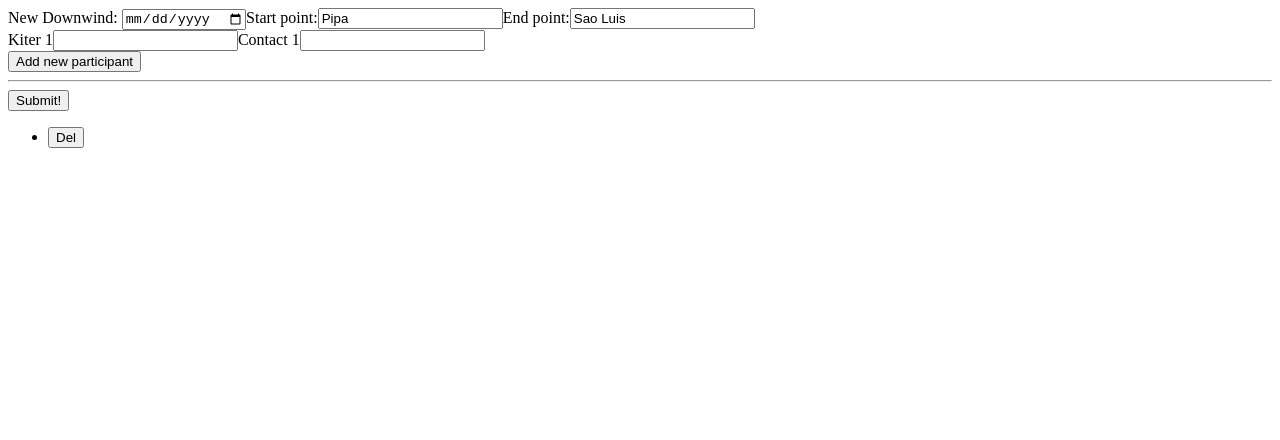
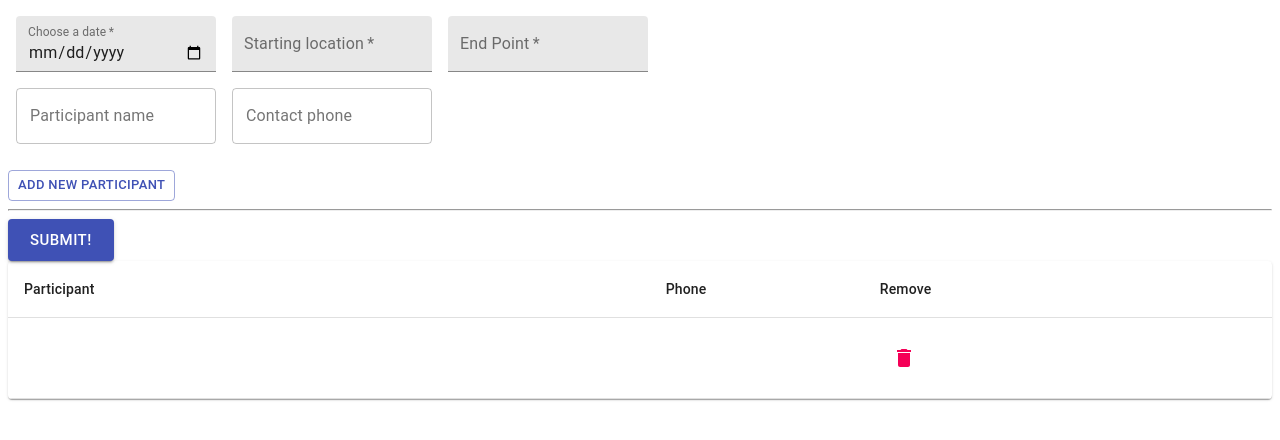
Before and after one commit to ndrean/dynformsReact, a React (Create React App) app: page / in a window 1280 px wide. Shown: the top 440 px of the page. Built offline with nearby package versions, Linux system fonts and the light colour scheme.

Commit message:
aded material ui

```diff
--- a/package.json
+++ b/package.json
@@ -3,6 +3,8 @@
   "version": "0.1.0",
   "private": true,
   "dependencies": {
+    "@material-ui/core": "^4.10.1",
+    "@material-ui/icons": "^4.9.1",
     "@testing-library/jest-dom": "^4.2.4",
     "@testing-library/react": "^9.3.2",
     "@testing-library/user-event": "^7.1.2",
--- a/public/index.html
+++ b/public/index.html
@@ -1,14 +1,12 @@
 <!DOCTYPE html>
 <html lang="en">
+
 <head>
   <meta charset="utf-8" />
   <link rel="icon" href="%PUBLIC_URL%/favicon.ico" />
-    <meta name="viewport" content="width=device-width, initial-scale=1" />
+  <meta name="viewport" content="width=device-width, initial-scale=1, minimum-scale=1" />
   <meta name="theme-color" content="#000000" />
-    <meta
-      name="description"
-      content="Web site created using create-react-app"
-    />
+  <meta name="description" content="Web site created using create-react-app" />
   <link rel="apple-touch-icon" href="%PUBLIC_URL%/logo192.png" />
   <!--
       manifest.json provides metadata used when your web app is installed on a
@@ -26,6 +24,7 @@
     -->
   <title>React App</title>
 </head>
+
 <body>
   <noscript>You need to enable JavaScript to run this app.</noscript>
   <div id="root"></div>
@@ -40,4 +39,5 @@
       To create a production bundle, use `npm run build` or `yarn build`.
     -->
 </body>
+
 </html>
--- a/src/Components/downwind.js
+++ b/src/Components/downwind.js
@@ -1,26 +1,72 @@
+// https://itnext.io/how-to-build-a-dynamic-controlled-form-with-react-hooks-2019-b39840f75c4f
+
 import React, { useState } from "react";
 //import "./styles.css";
+//import { FormControl } from "@material-ui/core";
+import TextField from "@material-ui/core/TextField";
+import { makeStyles } from "@material-ui/core/styles";
+import Button from "@material-ui/core/Button";
+
+import ShowTrip from "./showTrip";
+//import classes from "*.module.css";
+
+const useStyles = makeStyles((theme) => ({
+  root: {
+    "& .MuiTextField-root": {
+      margin: theme.spacing(1),
+      width: "25ch",
+    },
+  },
+  button: {
+    margin: theme.spacing(1),
+  },
+}));
 
 export default function Downwind() {
+  const classes = useStyles();
+
   const newKiter = { name: "", contact: "" };
+  const newTrip = { date: "", startPoint: "", endPoint: "" };
+
   const ironMan = {
-    date: new Date("2020-09-01"),
+    date: new Date("2020-09-01T10:00"),
     startPoint: "Pipa",
     endPoint: "Sao Luis",
   };
-  //const newTrip = { date: "", startPoint: "", endPoint: "" };
+
   const [kiters, setKiters] = useState([newKiter]);
-  const [trip, setTrip] = useState(ironMan);
+  const [trip, setTrip] = useState(newTrip);
 
   function handleAddKiter() {
     setKiters([...kiters, { ...newKiter }]);
   }
 
   function handleSubmit(e) {
+    console.log(e.target.name);
     e.preventDefault();
     setTrip({ ...trip });
     setKiters([...kiters]);
     console.log(trip, kiters);
+  }
+
+  function handleChange(e) {
+    setTrip({ ...trip, [e.target.name]: e.target.value });
+  }
+
+  function NewInput(props) {
+    return (
+      <>
+        <label htmlFor={props.attr}>{props.children} </label>
+        <input
+          id={props.attr}
+          name={props.attr}
+          type={props.type}
+          value={[props.value]}
+          required={props.required}
+          onChange={props.onHandleChange}
+        />
+      </>
+    );
   }
 
   function handleRemoveKiter(index) {
@@ -36,84 +82,102 @@ export default function Downwind() {
 
   return (
     <>
-      <form onSubmit={handleSubmit}>
-        <label htmlFor="date">New Downwind: </label>
-        <input
-          id="date"
-          name="date"
+      <form
+        onSubmit={handleSubmit}
+        className={classes.root}
+        noValidate
+        autoComplete="off"
+      >
+        <TextField
+          required
+          id="standard-required0"
+          label="Choose a date"
+          variant="filled"
           type="date"
+          InputLabelProps={{
+            shrink: true,
+          }}
           value={trip.date}
           onChange={(e) => setTrip({ ...trip, date: e.target.value })}
         />
 
-        <label htmlFor="start">Start point:</label>
-        <input
-          type="text"
-          id="start"
-          name="start"
-          value={trip.startPoint}
+        <TextField
+          required
+          id="standard-required2"
+          label="Starting location"
+          variant="filled"
+          value={trip.start}
           onChange={(e) => setTrip({ ...trip, startPoint: e.target.value })}
         />
 
-        <label htmlFor="end">End point:</label>
-        <input
-          type="text"
-          id="end"
-          name="end"
-          value={trip.endPoint}
+        <TextField
+          required
+          id="standard-required2"
+          label="End Point"
+          variant="filled"
+          value={trip.end}
           onChange={(e) => setTrip({ ...trip, endPoint: e.target.value })}
         />
 
         {kiters.map((kiter, id) => {
+          // we iterate over the array to render
           const nameId = `name-${id}`;
           const contactId = `contact-${id}`;
+          // React asks for a key per div
           return (
             <div key={`kiter-${id}`}>
-              <label htmlFor={nameId}>{`Kiter ${id + 1}`}</label>
-              <input
-                type="text"
-                name={nameId}
-                id={nameId}
-                className="name"
+              <TextField
+                id="outlined-basic1"
+                label="Participant name"
+                variant="outlined"
                 value={kiter.name}
                 onChange={(e) => {
+                  // overide the spread array at the index 'id'
                   [...kiters][id].name = e.target.value;
                   return setKiters([...kiters]);
                 }}
-              />
-
-              <label htmlFor={contactId}>{`Contact ${id + 1}`}</label>
-              <input
-                type="text"
-                name={contactId}
-                id={contactId}
-                className="age"
+              >{`Kiter ${id + 1}`}</TextField>
+              <TextField
+                id="outlined-basic2"
+                label="Contact phone"
+                variant="outlined"
                 value={kiter.contact}
                 onChange={(e) => {
+                  // overide the spread array at the index 'id'
                   [...kiters][id].contact = e.target.value;
                   return setKiters([...kiters]);
                 }}
-              />
+              ></TextField>
             </div>
           );
         })}
-        <input
-          type="button"
-          value="Add new participant"
+        <br />
+        <Button
+          variant="outlined"
+          color="primary"
+          size="small"
           onClick={handleAddKiter}
-        />
+        >
+          Add new participant
+        </Button>
+
         <hr />
-        <input type="submit" value="Submit!" onSubmit={handleSubmit} />
+        <Button
+          type="submit"
+          onSubmit={handleSubmit}
+          variant="contained"
+          color="primary"
+          size="large"
+        >
+          Submit!
+        </Button>
       </form>
+      {kiters.length + 1 > 0 && trip.date !== "" && (
+        <p>Downwind scheduled for: {trip.date}</p>
+      )}
+
       <div>
-        <ul>
-          {kiters.map((kiter, id) => (
-            <li key={id}>
-              {kiter.name}
-              <button onClick={() => handleRemoveKiter(id)}>Del</button>
-            </li>
-          ))}
-        </ul>
+        <ShowTrip participants={kiters} onKiterRemove={handleRemoveKiter} />
       </div>
     </>
   );
--- /dev/null
+++ b/src/Components/showTrip.js
@@ -0,0 +1,61 @@
+import React from "react";
+
+import { makeStyles } from "@material-ui/core/styles";
+import Table from "@material-ui/core/Table";
+import TableBody from "@material-ui/core/TableBody";
+import TableCell from "@material-ui/core/TableCell";
+import TableContainer from "@material-ui/core/TableContainer";
+import TableHead from "@material-ui/core/TableHead";
+import TableRow from "@material-ui/core/TableRow";
+import Paper from "@material-ui/core/Paper";
+import Button from "@material-ui/core/Button";
+import IconButton from "@material-ui/core/IconButton";
+import Icon from "@material-ui/core/Icon";
+import DeleteIcon from "@material-ui/icons/Delete";
+
+const useStyles = makeStyles((theme) => ({
+  table: {
+    minWidth: 350,
+  },
+  button: {
+    margin: theme.spacing(1),
+  },
+}));
+
+export default function ShowTrip(props) {
+  const classes = useStyles();
+  return (
+    <>
+      <TableContainer component={Paper}>
+        <Table className={classes.table} aria-label="simple table">
+          <TableHead>
+            <TableRow>
+              <TableCell>Participant</TableCell>
+              <TableCell align="center">Phone</TableCell>
+              <TableCell align="left">Remove</TableCell>
+            </TableRow>
+          </TableHead>
+          <TableBody>
+            {props.participants.map((kiter, id) => (
+              <TableRow key={id}>
+                <TableCell component="th" scope="row">
+                  {kiter.name}
+                </TableCell>
+                <TableCell align="center">{kiter.contact}</TableCell>
+                <TableCell align="left">
+                  <IconButton
+                    aria-label="delete"
+                    color="secondary"
+                    onClick={() => props.onKiterRemove(id)}
+                  >
+                    <DeleteIcon />
+                  </IconButton>
+                </TableCell>
+              </TableRow>
+            ))}
+          </TableBody>
+        </Table>
+      </TableContainer>
+    </>
+  );
+}
```
Also changed, not shown: 2 other files (tests, documents, lock files or other folders). Lines whose indentation alone changed are shown as unchanged.
